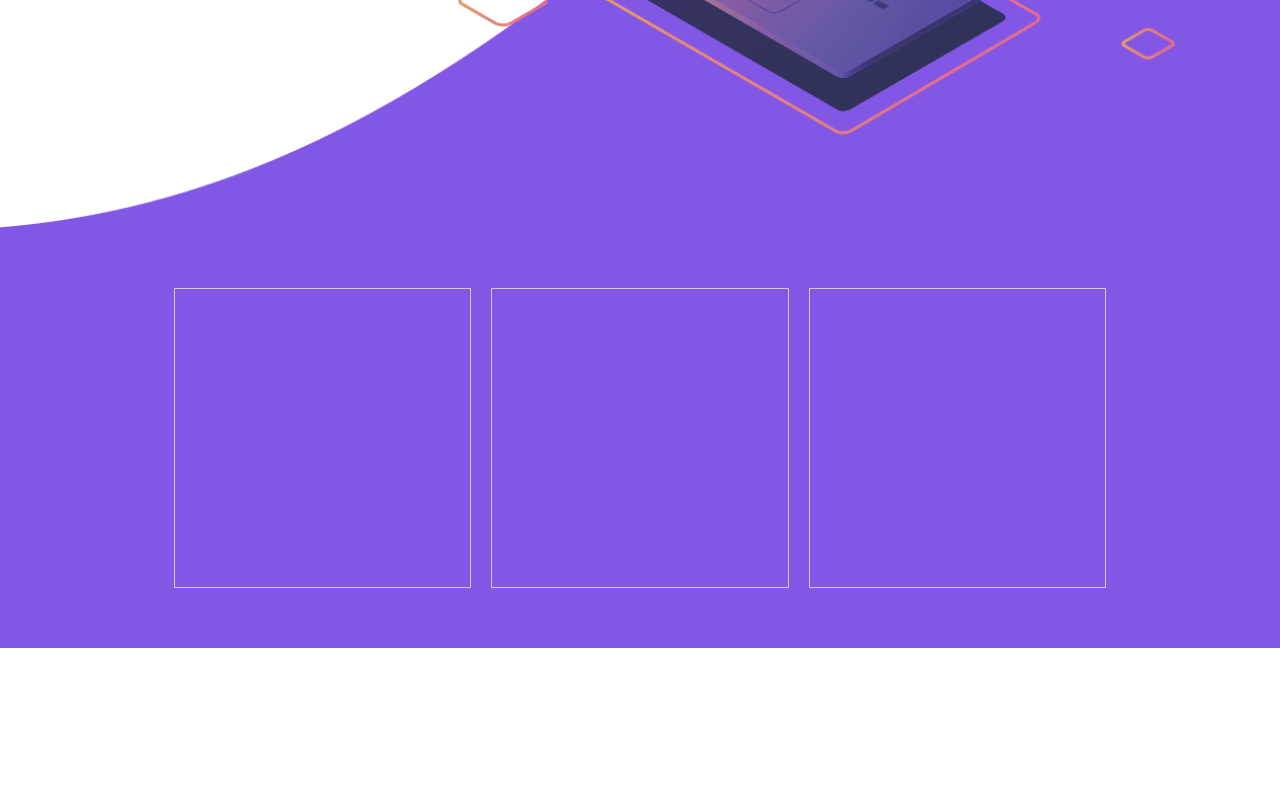
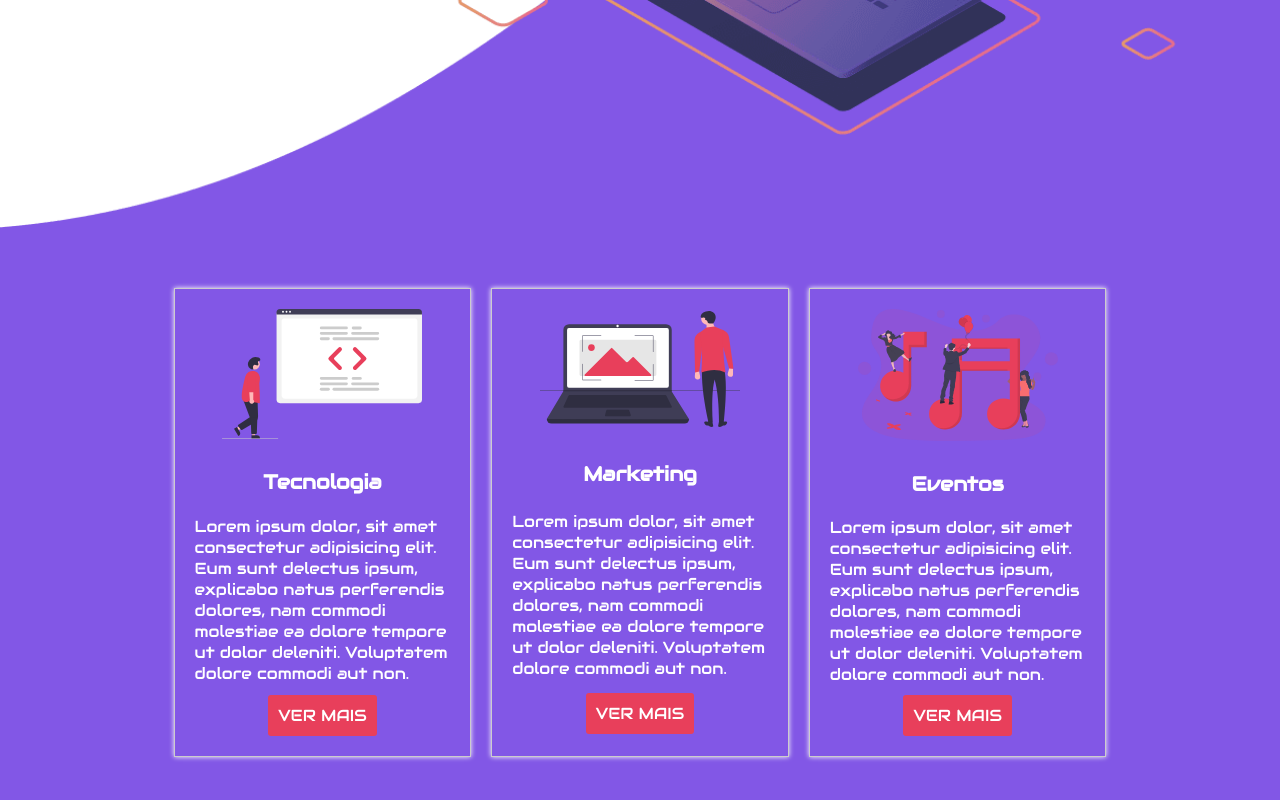
Before and after one commit to rnfdev/htmlresponsivo1, a plain HTML site: page index.html in a window 1280 px wide. Shown: the part 572-1372 px from the top of the page. Before the commit the page ends 1220 px from the top, so only its background shows below. Drawn offline with Linux system fonts and the light colour scheme.

Commit message:
Section Portfolio

```diff
--- a/assets/css/style.css
+++ b/assets/css/style.css
@@ -137,7 +137,7 @@ body {
     position: absolute;
     top: 0;
     left: 0;
-    transition: all .5s linear;
+    transition: all .3s linear;
 }
 .menu-mobile ul {
     height: 100vh;
@@ -220,6 +220,7 @@ body {
     align-items: center;
     justify-content: center;
     color: var(--color-primary);
+    margin-bottom: 50px;
 }
 .banner-info img {
     display: none;
@@ -264,7 +265,6 @@ body {
 
 /* ----------Section Potfólio---------- */
 .portfolio {
-    width: 100vw;
     display: flex;
     background-color: var(--color-primary);
     padding: 50px;
@@ -272,10 +272,40 @@ body {
 
 .box-portfolio {
     width: 300px;
-    height: 300px;
     display: flex;
+    flex-direction: column;
+    align-items: center;
+    justify-content: space-around;
     border: 1px solid #ccc;
     margin: 10px;
+    padding: 20px;
+    box-shadow: 0px 0px 5px var(--color-white);
+}
+
+.box-portfolio img {
+    width: 200px;
+    margin-bottom: 10px;
+}
+
+.box-title {
+    color: #fff;
+    margin-bottom: 20px;
+    margin-top: 20px;
+    font-size: 20px;
+
+}
+
+.box-portfolio p {
+    color: var(--color-white);
+    margin-bottom: 10px;
+}
+
+.box-portfolio a {
+    background-color: var(--color-red);
+    color: var(--color-white);
+    padding: 10px;
+    border: none;
+    border-radius: 3px;
 }
 
 @media screen and (max-width: 768px) {
@@ -285,6 +315,6 @@ body {
     .box-portfolio {
         width: 100%;
         margin: 0;
-        margin-top: 10px;
+        margin-bottom: 20px;
     }
 }
--- a/index.html
+++ b/index.html
@@ -136,15 +136,36 @@
      <section class="portfolio">
         <div class="container">
             <div class="box-portfolio">
-
+                <img src="assets/img/code.svg" alt=""/>
+                <h4 class="box-title">Tecnologia</h4>
+                <p>
+                    Lorem ipsum dolor, sit amet consectetur adipisicing elit. Eum sunt delectus ipsum,
+                    explicabo natus perferendis dolores, nam commodi molestiae ea dolore tempore ut dolor
+                    deleniti. Voluptatem dolore commodi aut non.
+                </p>
+                <a href="" class="btn-ver-mais">VER MAIS</a>
             </div>
 
             <div class="box-portfolio">
-
+                <img src="assets/img/image.svg" alt=""/>
+                <h4 class="box-title">Marketing</h4>
+                <p>
+                    Lorem ipsum dolor, sit amet consectetur adipisicing elit. Eum sunt delectus ipsum,
+                    explicabo natus perferendis dolores, nam commodi molestiae ea dolore tempore ut dolor
+                    deleniti. Voluptatem dolore commodi aut non.
+                </p>
+                <a href="" class="btn-ver-mais">VER MAIS</a>
             </div>
 
             <div class="box-portfolio">
-
+                <img src="assets/img/music.svg" alt=""/>
+                <h4 class="box-title">Eventos</h4>
+                <p>
+                    Lorem ipsum dolor, sit amet consectetur adipisicing elit. Eum sunt delectus ipsum,
+                    explicabo natus perferendis dolores, nam commodi molestiae ea dolore tempore ut dolor
+                    deleniti. Voluptatem dolore commodi aut non.
+                </p>
+                <a href="" class="btn-ver-mais">VER MAIS</a>
             </div>
         </div><!--Container-->
      </section><!--Portfolio-->
```
Also changed, not shown: assets/img/code.svg (added), assets/img/image.svg (added), assets/img/music.svg (added).
